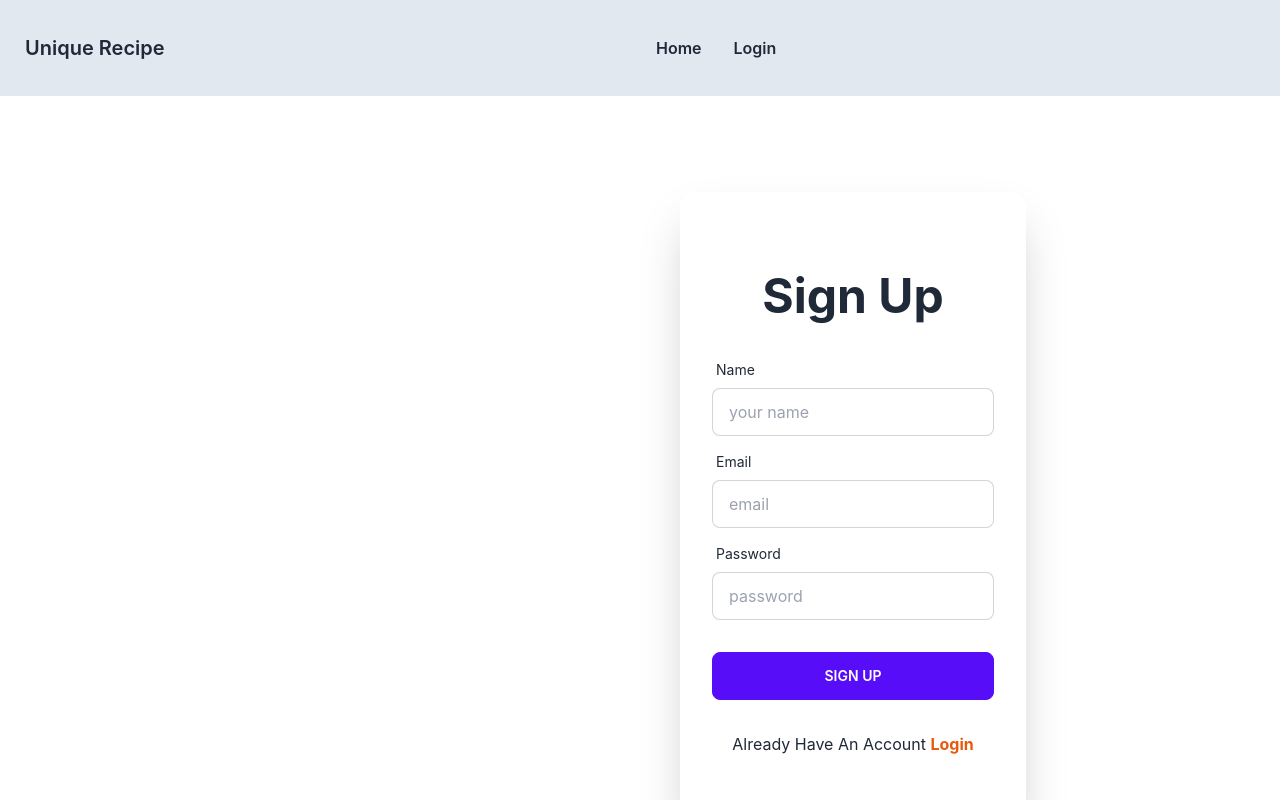
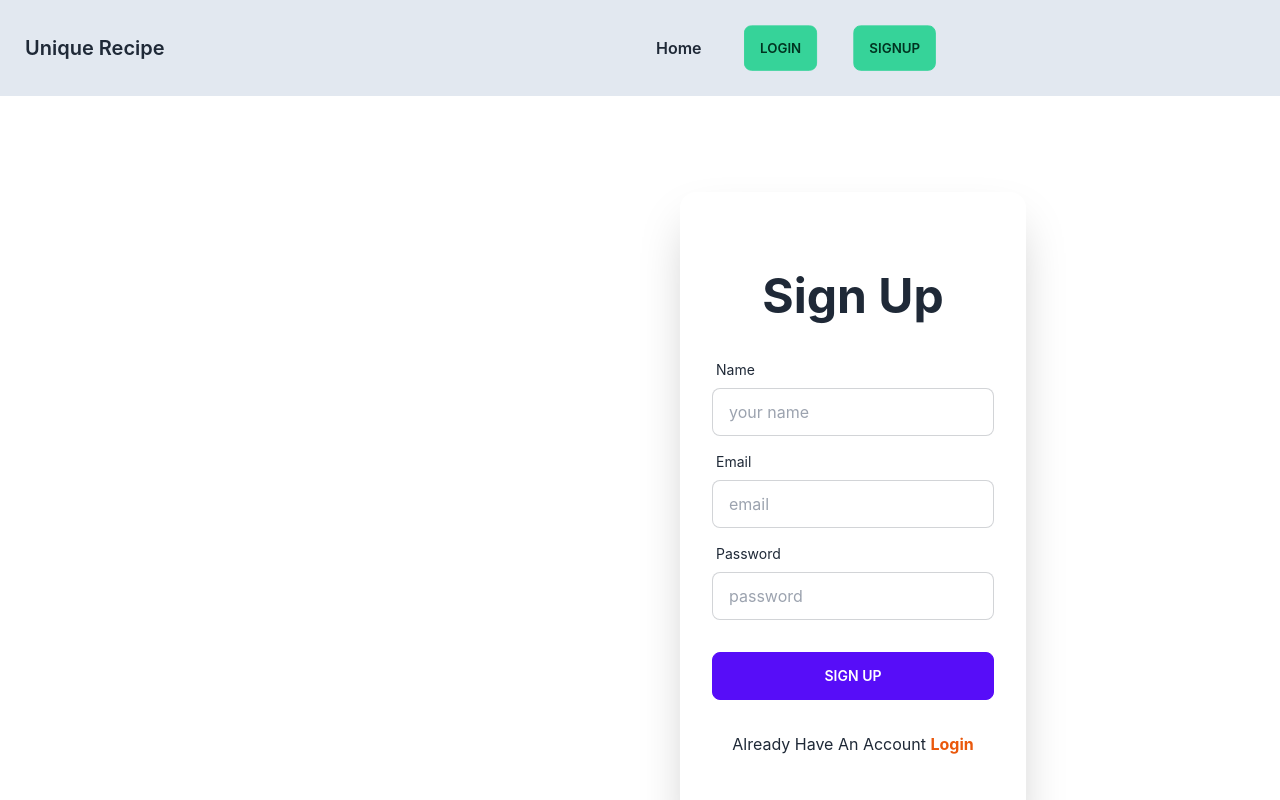
Before and after one commit to ahasannahid/Unique-Recipe-Client, a React (Create React App) app: page /signup in a window 1280 px wide. Shown: the top 800 px of the page. Built offline with nearby package versions, Linux system fonts and the light colour scheme; no server answers.

Commit message:
added email password sign in

```diff
--- a/src/Shared/Header/Header.js
+++ b/src/Shared/Header/Header.js
@@ -1,17 +1,33 @@
-import React from 'react';
+import React, { useContext } from 'react';
 import { Link } from 'react-router-dom';
+import { AuthContext } from '../../Context/AuthProvider/AUthProvider';
 
 const Header = () => {
+    const { user } = useContext(AuthContext);
 
     const menuItems = <>
-        <li className='font-semibold'><Link to='/'>Home</Link></li>
+        <li className='font-semibold mr-2'><Link to='/'>Home</Link></li>
         {
+            user?.uid ?
+                <>
+                    <li className='font-semibold'><button className="btn btn-warning">Sign Out</button></li>
+                </>
 
-            <>
-                <li className='font-semibold'><Link to='/login'>Login</Link></li>
-            </>
+                :
+                <>
+                    <li className='font-semibold'>
+                        <Link to='/login'>
+                            <button className="btn btn-success">LogIn</button>
+                        </Link>
+                    </li>
+                    <li className='font-semibold'>
+                        <Link to='/signup'>
+                            <button className="btn btn-success">SIgnUp</button>
+                        </Link>
+                    </li>
+                </>
+        }
 
-        }
     </>
     return (
         <div className="navbar h-20 mb-12 py-12 bg-slate-200">
```
